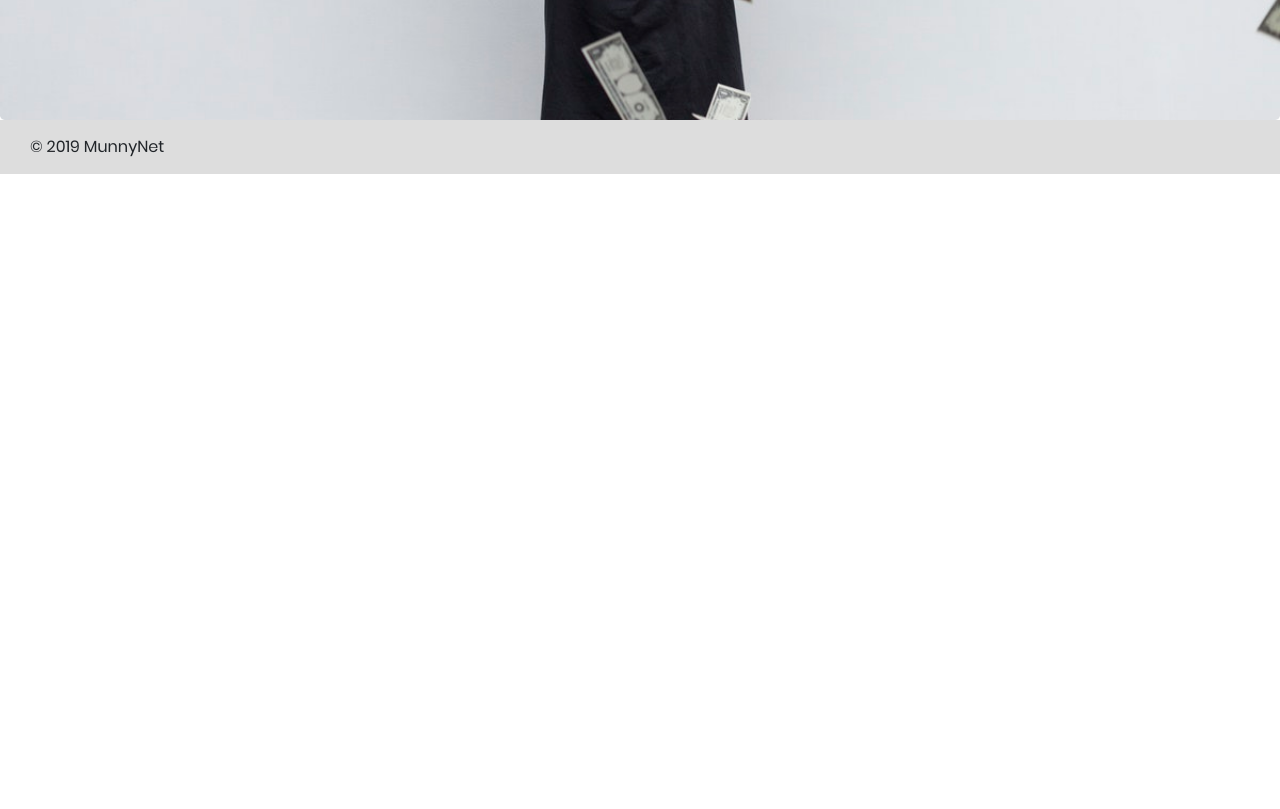
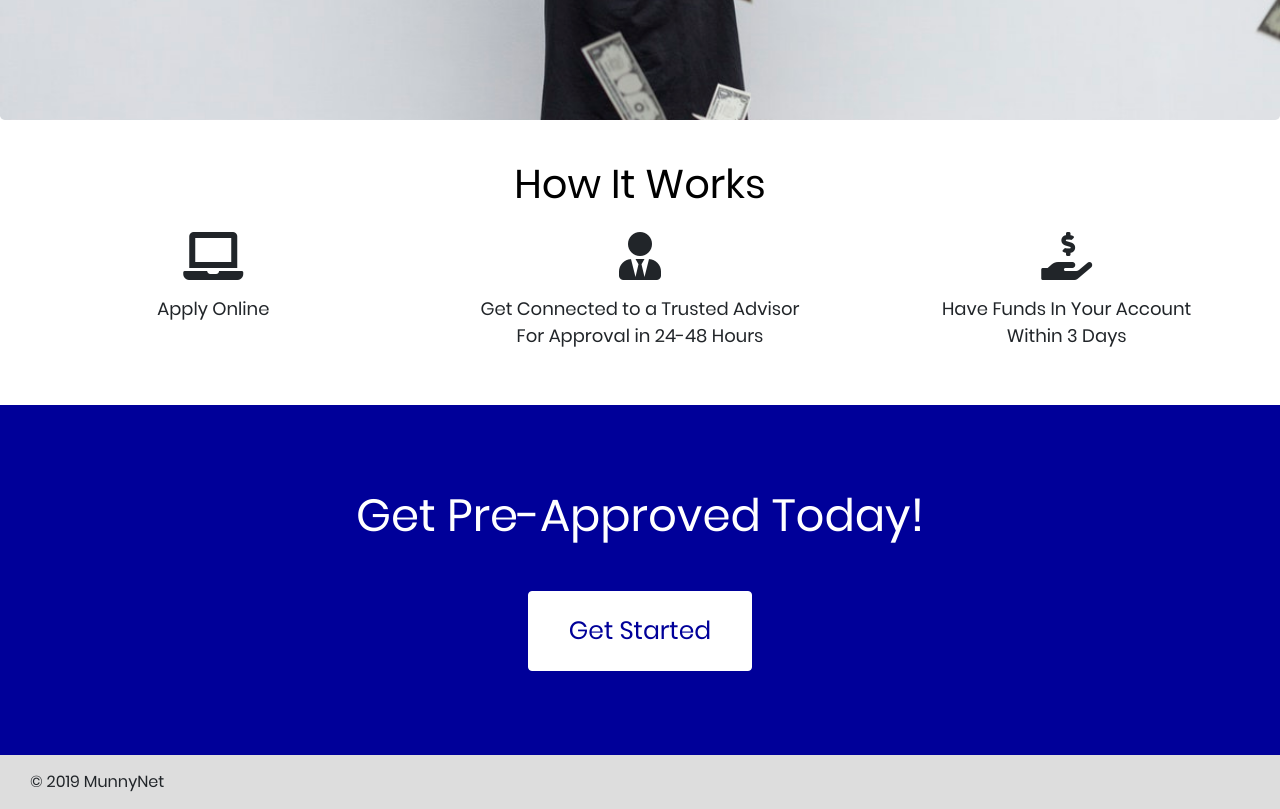
Before and after one commit to komnoor421/munnynet-site, a React app: page / in a window 1280 px wide. Shown: the part 680-1489 px from the top of the page. Before the commit the page ends 854 px from the top, so only its background shows below. Built offline with nearby package versions, Linux system fonts and the light colour scheme.

Commit message:
steps & big cta sections

```diff
--- a/public/index.html
+++ b/public/index.html
@@ -5,7 +5,8 @@
   <meta charset="UTF-8">
   <meta http-equiv="X-UA-Compatible" content="IE=edge">
   <meta name="viewport" content="width=device-width, initial-scale=1">
-  <title>App Title</title>
+  <title>MunnyNet</title>
+  <link rel="stylesheet" href="https://use.fontawesome.com/releases/v5.7.2/css/all.css">
 </head>
 
 <body>
--- a/src/components/Home/index.js
+++ b/src/components/Home/index.js
@@ -24,6 +24,37 @@ class Home extends Component {
             <button type="button" className="applyButton cta btn btn-primary">Get Started</button>
           </div>
         </div>
+        <section id='stepSection'>
+          <div className='container-fluid'>
+            <h2>How It Works</h2>
+            <div className='row'>
+              <div className='step col-md-4'>
+                <i className="fas fa-laptop fa-3x"></i>
+                <p>Apply Online</p>
+              </div>
+              <div className='step col-md-4'>
+                <i className="fas fa-user-tie fa-3x"></i>
+                <p>
+                  Get Connected to a Trusted Advisor
+                  <br />
+                  For Approval in 24-48 Hours
+                </p>
+              </div>
+              <div className='step col-md-4'>
+                <i className="fas fa-hand-holding-usd fa-3x"></i>
+                <p>
+                  Have Funds In Your Account
+                  <br />
+                  Within 3 Days
+                </p>
+              </div>
+            </div>
+          </div>
+        </section>
+        <section id="ctaSection">
+          <h2>Get Pre-Approved Today!</h2>
+          <button type="button" className="applyButton ctaBig btn btn-primary">Get Started</button>
+        </section>
       </div>
     );
   }
--- a/src/components/Home/style.scss
+++ b/src/components/Home/style.scss
@@ -1,17 +1,59 @@
 #homeWrapper {
-  display: flex;
-  flex: 1;
+  // display: flex;
+  // flex-direction: column;
+  // min-height: 100vh;
   .jumbotron {
-    flex: 1;
+    // flex: 1;
+    min-height: calc(100vh - 70px);
     margin-bottom: 0;
     h1 {
       color: #000099
     }
+    .mainButton {
+      text-align: center;
+      margin-top: 3rem;
+      .cta {
+        padding: 20px 40px;
+        font-size: 25px;
+      }
+    }
   }
-  .mainButton {
+  #stepSection {
+    .container-fluid {
+      margin: 0;
+    }
     text-align: center;
-    margin-top: 2.5rem;
-    .cta {
+    padding: 40px 0;
+    h2 {
+      margin-bottom: 1.5rem;
+      font-size: 40px;
+    }
+    .step {
+      i {
+        margin-bottom: 15px;
+      }
+      p {
+        font-size: 18px;
+      }
+    }
+  }
+  #ctaSection {
+    display: flex;
+    flex-direction: column;
+    justify-content: center;
+    align-items: center;
+    padding: 40px;
+    min-height: 350px;
+    background-color: #000099;
+    h2 {
+      font-size: 45px;
+      color: white;
+      margin-bottom: 3rem;
+    }
+    .ctaBig {
+      background-color: white;
+      border-color: white;
+      color: #000099;
       padding: 20px 40px;
       font-size: 25px;
     }
--- a/src/resources/styles.scss
+++ b/src/resources/styles.scss
@@ -37,8 +37,8 @@ $blue: #000099;
 }
 
 #mainContent {
-  display: flex;
-  flex-direction: column;
-  min-height: 100vh;
+  // display: flex;
+  // flex-direction: column;
+  // min-height: 100vh;
   padding-top: 70px;
 }
```
